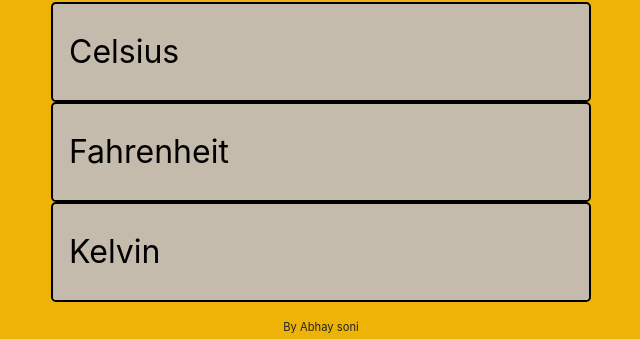
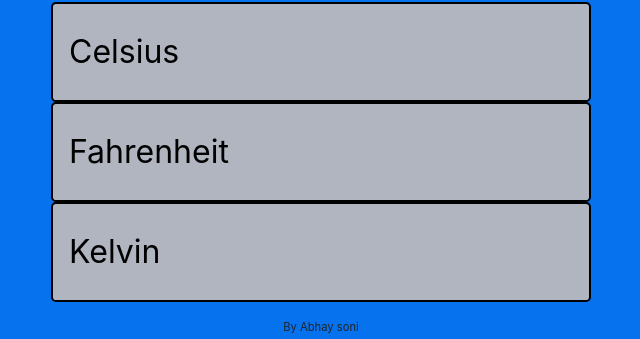
Before and after one commit to AbhaySonii/Temperature-Converter, a plain HTML site: page index.html in a window 1280 px wide. Shown: the part 122-461 px from the top of the page, without its empty margins (319-959 px from the left). Drawn offline with nearby package versions, Linux system fonts and the light colour scheme.

Commit message:
Update style.css

```diff
--- a/style.css
+++ b/style.css
@@ -1,7 +1,7 @@
 body{
     margin-top: 60px;
     text-align:center;
-    background: #edb306;
+    background: #0672ed;
   }
   .container{
     justify-content: center;
```
